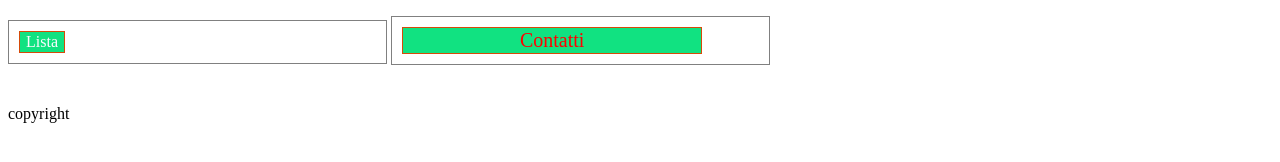
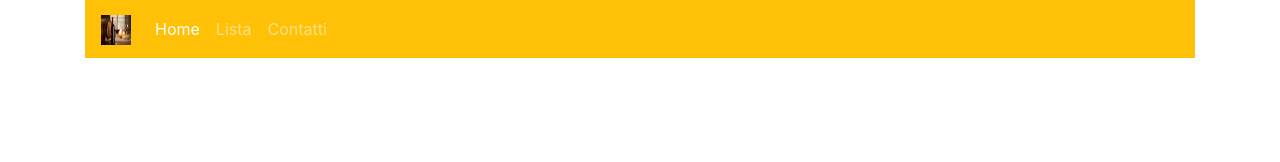
Before and after one commit to veronica-sepe/veronica-sepe.github.io, a plain HTML site: page index.html in a window 1280 px wide. Drawn offline with nearby package versions, Linux system fonts and the light colour scheme; a web font is replaced by a local one.

Commit message:
nuova modifica

```diff
--- a/css/style.css
+++ b/css/style.css
@@ -79,6 +79,7 @@
         /* transition: background-color 5s; */
         /* transition: all 4s ease-in-out; */
         transition: all 2s ease-in-out;
+        width: 200px;
     }
 
     .bottone_large {
@@ -94,3 +95,12 @@
         cursor: pointer;
         width: 350px;
     }
+
+    @media(max-width:600px) {
+        body {
+            background: red;
+        }
+        .bottone {
+            width: 100%;
+        }
+    }
--- a/index.html
+++ b/index.html
@@ -3,8 +3,15 @@
 <head>
     <meta charset="utf-8">
     <!--codifica di caratteri meta serve per definire queste impostazioni non accetta testo-->
-    <link rel="stylesheet" href="./css/style.css">
-    <link href="https://fonts.googleapis.com/css?family=Kavivanar|Roboto" rel="stylesheet">
+    <link rel="stylesheet" href="https://stackpath.bootstrapcdn.com/bootstrap/4.1.1/css/bootstrap.min.css" integrity="sha384-WskhaSGFgHYWDcbwN70/dfYBj47jz9qbsMId/iRN3ewGhXQFZCSftd1LZCfmhktB" crossorigin="anonymous">
+
+
+
+    <!-- <link rel="stylesheet" href="./css/style.css">
+    <link href="https://fonts.googleapis.com/css?family=Kavivanar|Roboto" rel="stylesheet"> -->
+
+
+
     <meta propery="og:title" content="Titolo Social...">
     <meta propery="og:description" content="Descrizione sociale...">
     <meta propery="og:image" content="img/fungo.jpg.">
@@ -12,32 +19,38 @@
 </head>
 
 <body>
-    <header>
-        <nav>
-            <ul>
-                <li>
-                    <a href="lista.html"> <button type="button" class="bottone">Lista</button></a>
-                </li>
-                <li>
-                    <a href="./contatti.html" target="blank"> <button type="button" class="bottone bottone_large">Contatti</button></a>
-                </li>
-            </ul>
-        </nav>
-    </header>
 
+    <div class="container-fluid">
 
-    <aside></aside>
-    <div id="content">
-        <div id="sideMenu" class="titolo withBorder">
-
+        <div class="container">
+            <nav class="navbar navbar-expand-lg navbar-dark bg-warning">
+                <a class="navbar-brand" href="#">
+                    <img src="./img/vino.jpg" height="30" width="30" alt="Logo"></a>
+                <button class="navbar-toggler" type="button" data-toggle="collapse" data-target="#navbarNav" aria-controls="navbarNav" aria-expanded="false" aria-label="Toggle navigation">
+                          <span class="navbar-toggler-icon"></span>
+                        </button>
+                <div class="collapse navbar-collapse" id="navbarNav">
+                    <ul class="navbar-nav">
+                        <li class="nav-item active">
+                            <a class="nav-link" href="index.html">Home <span class="sr-only">(current)</span></a>
+                        </li>
+                        <li class="nav-item">
+                            <a class="nav-link" href="lista.html">Lista</a>
+                        </li>
+                        <li class="nav-item">
+                            <a class="nav-link" href="contatti.html">Contatti</a>
+                        </li>
+                    </ul>
+                </div>
+            </nav>
         </div>
     </div>
 
 
 
-
-
-    <footer>copyright</footer>
+    <script src="https://code.jquery.com/jquery-3.3.1.slim.min.js" integrity="sha384-q8i/X+965DzO0rT7abK41JStQIAqVgRVzpbzo5smXKp4YfRvH+8abtTE1Pi6jizo" crossorigin="anonymous"></script>
+    <script src="https://cdnjs.cloudflare.com/ajax/libs/popper.js/1.14.3/umd/popper.min.js" integrity="sha384-ZMP7rVo3mIykV+2+9J3UJ46jBk0WLaUAdn689aCwoqbBJiSnjAK/l8WvCWPIPm49" crossorigin="anonymous"></script>
+    <script src="https://stackpath.bootstrapcdn.com/bootstrap/4.1.1/js/bootstrap.min.js" integrity="sha384-smHYKdLADwkXOn1EmN1qk/HfnUcbVRZyYmZ4qpPea6sjB/pTJ0euyQp0Mk8ck+5T" crossorigin="anonymous"></script>
 </body>
 
 </html>
```
